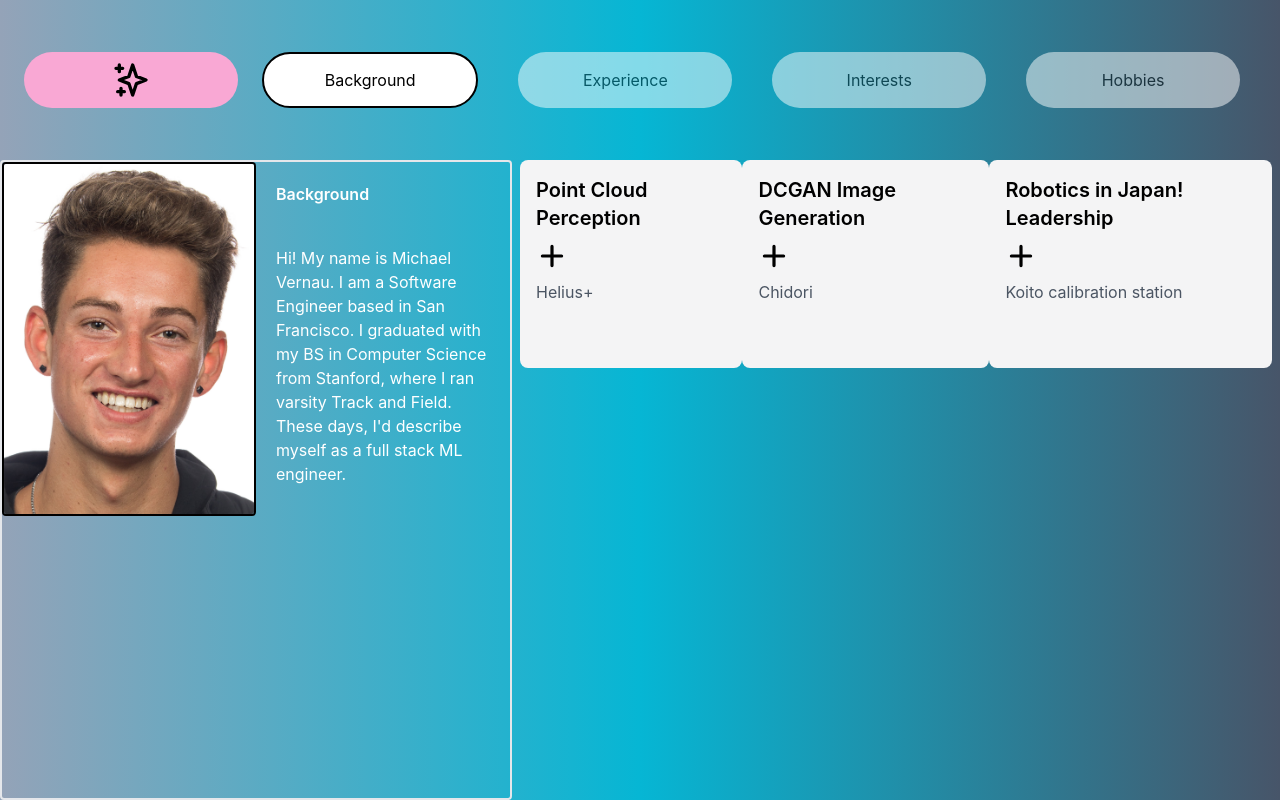
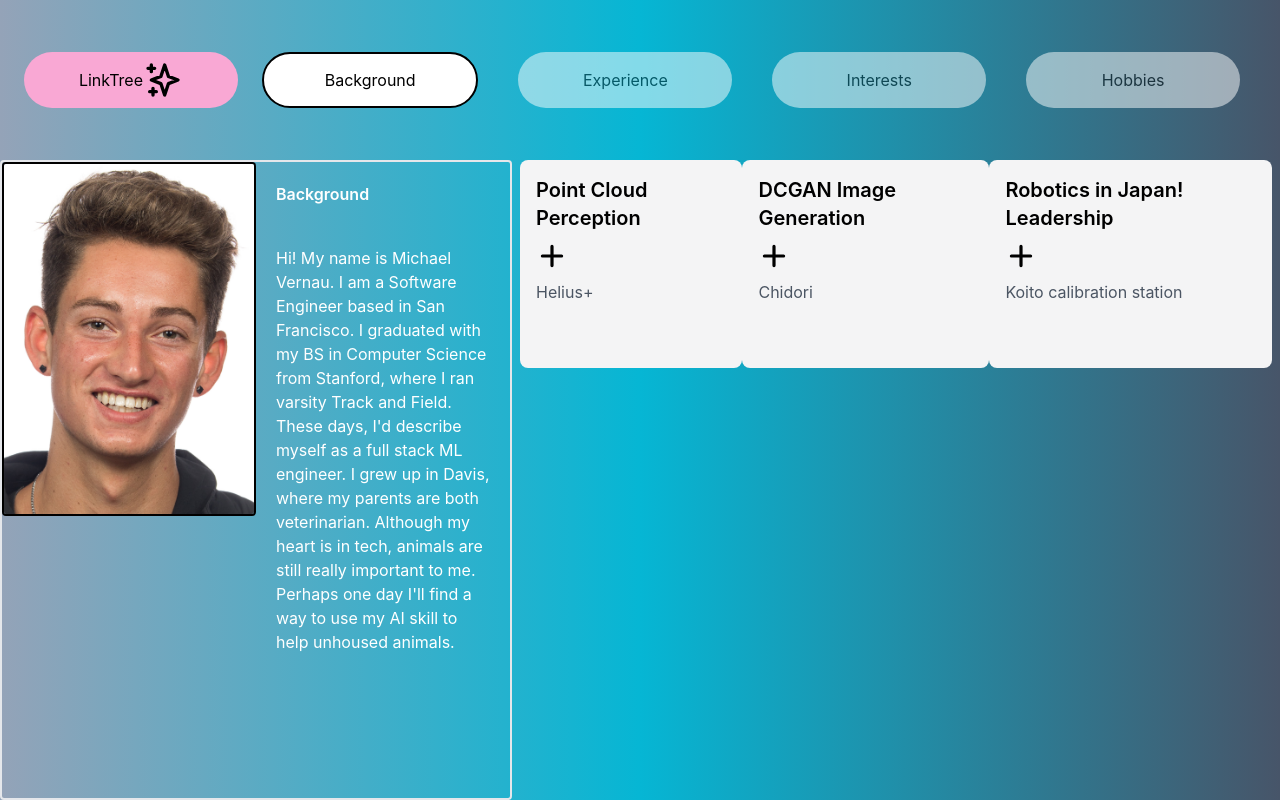
Before and after one commit to MichaelRuns/mega-evo, a React (Create React App) app in the folder frontend/: page / in a window 1280 px wide. Built offline with nearby package versions, Linux system fonts and the light colour scheme.

Commit message:
content update

```diff
--- a/frontend/src/components/ContentArea.js
+++ b/frontend/src/components/ContentArea.js
@@ -3,8 +3,8 @@ import { useContext } from "react";
 import { DigizoidContext } from "./ContextProvider";
 
 const Writings = [
-    {title:"Background", Paragraph: "Hi! My name is Michael Vernau. I am a Software Engineer based in San Francisco. I graduated with my BS in Computer Science from Stanford, where I ran varsity Track and Field. These days, I'd describe myself as a full stack ML engineer."},
-    {title:"Experience", Paragraph: "I currently work on the Perception team at Cepton, a San Jose based Lidar company. Here, I serve as the AI lead on our Lidar based perception stack, Helius+. I'm also responsible for much of the Ux on our customer facing software products and marketing materials"},
+    {title:"Background", Paragraph: "Hi! My name is Michael Vernau. I am a Software Engineer based in San Francisco. I graduated with my BS in Computer Science from Stanford, where I ran varsity Track and Field. These days, I'd describe myself as a full stack ML engineer. I grew up in Davis, where my parents are both veterinarian. Although my heart is in tech, animals are still really important to me. Perhaps one day I'll find a way to use my AI skill to help unhoused animals."},
+    {title:"Experience", Paragraph: "I currently work on the Perception team at Cepton, a San Jose based Lidar company. Here, I serve as the AI lead on our Lidar based perception stack, Helius+. I'm also responsible for much of the Ux on our customer facing software products and marketing materials. Prior to Cepton, I worked as a Biocomputation Research Assistant at the Canary Center for Cancer research, where I helped develop scripts for data analysis."},
     {title: "Interests", Paragraph:"In my time in the industry, I've come to develop a passion for perception, especially computer vision. I'm also interested in the broader world of AI, especitally making the future of safe and usable AI tools"},
     {title: "Hobbies", Paragraph:"Card games. Running. Lifting. Restaurants. Vet Med"}
 
--- a/frontend/src/components/TopBar.js
+++ b/frontend/src/components/TopBar.js
@@ -16,6 +16,7 @@ const TopBar = () => {
     <div className="row-span-1 col-span-5 flex flex-row justify-between items-center gap-x-10 p-6 ">
     <button className={containerStyle + ' bg-pink-300'}
             onClick={()=>console.log(item)}>
+        LinkTree
         <SparklesIcon className="h-full"/>
     </button>
         {menuItems.map((item_,idx) =>(
```
